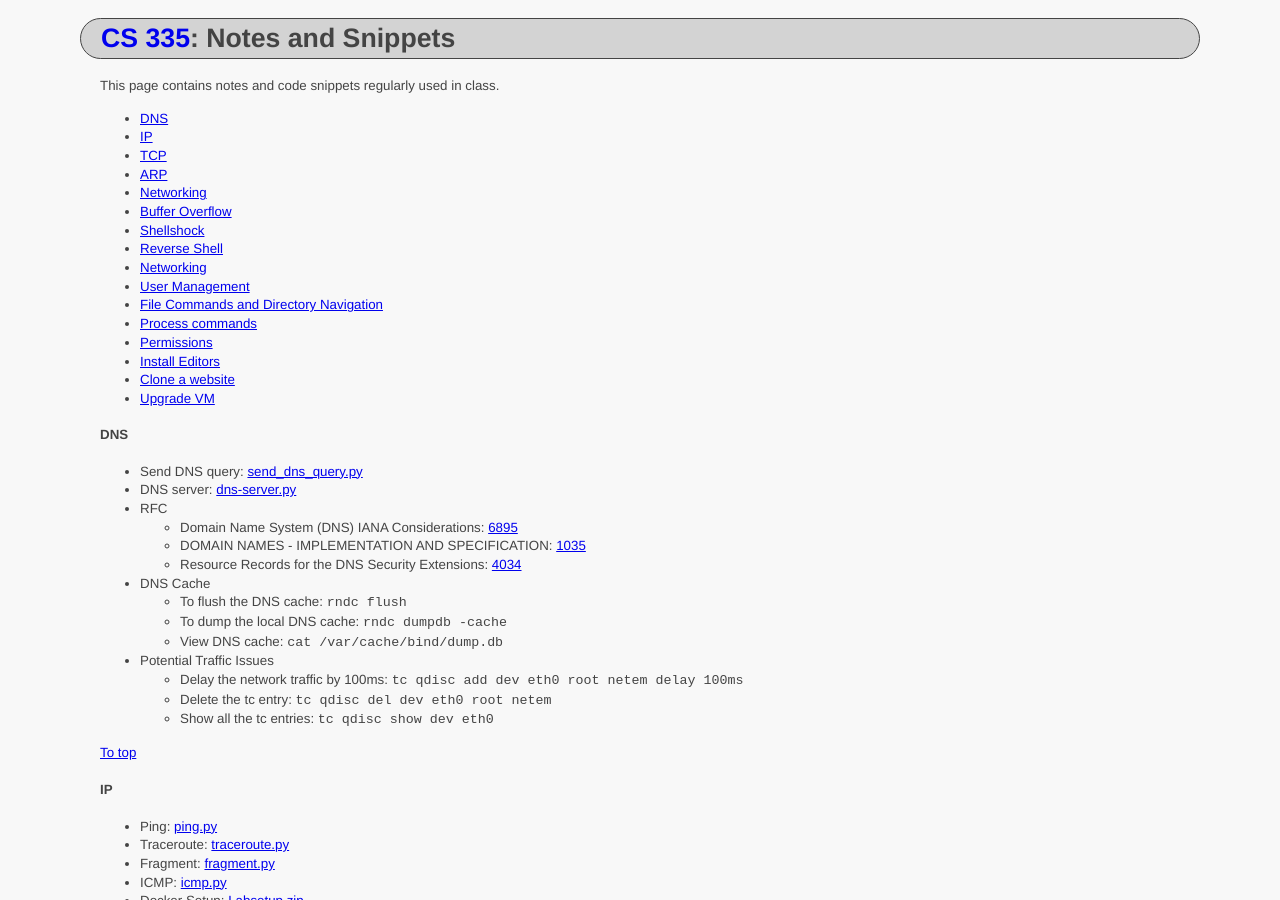
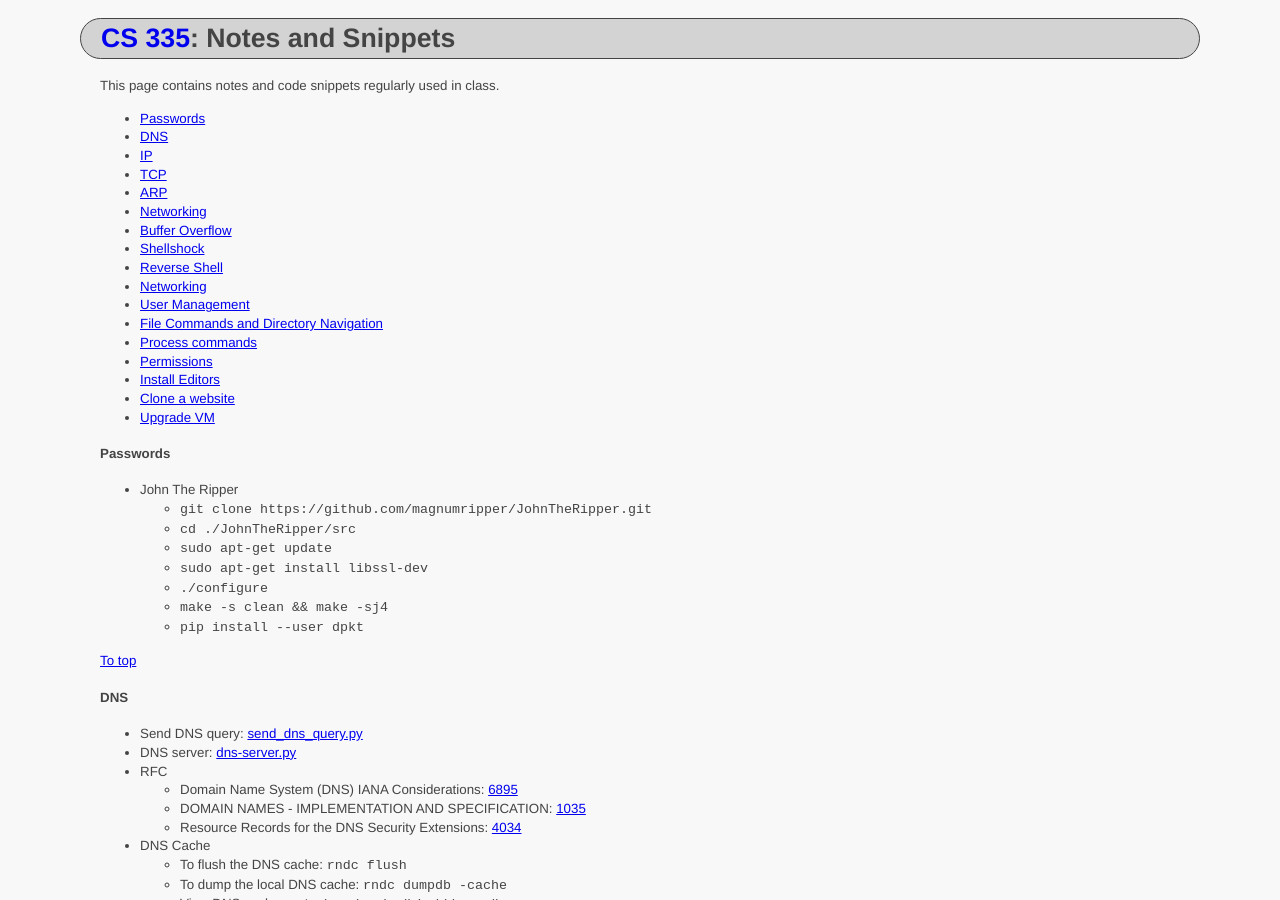
Before and after one commit to ycpcs/cs335-spring2023, a Jekyll site: the page built from notes/index.md, in a window 1280 px wide and 900 px high. Built offline with Jekyll 4.4.1, drawn with Linux system fonts in a browser that asks for light colours.

Commit message:
add JtR commands

````diff
--- a/notes/index.md
+++ b/notes/index.md
@@ -6,6 +6,7 @@ title: Notes and Snippets
 
 This page contains notes and code snippets regularly used in class.
 
+- [Passwords](#passwords)
 - [DNS](#dns)
 - [IP](#ip)
 - [TCP](#tcp)
@@ -22,6 +23,18 @@ This page contains notes and code snippets regularly used in class.
 - [Install Editors](#install-editors)
 - [Clone a website](#clone-a-website)
 - [Upgrade VM](#upgrade-vm)
+
+#### Passwords
+- John The Ripper
+  - ```git clone https://github.com/magnumripper/JohnTheRipper.git```
+  - ```cd ./JohnTheRipper/src```
+  - ```sudo apt-get update```
+  - ```sudo apt-get install libssl-dev```
+  - ```./configure```
+  - ``` make -s clean && make -sj4```
+  - ``` pip install --user dpkt```
+
+<a href="#">To top</a>
 
 #### DNS
 - Send DNS query: <a href=".\dns\send_dns_query.txt" target="_blank">send_dns_query.py</a>
````
